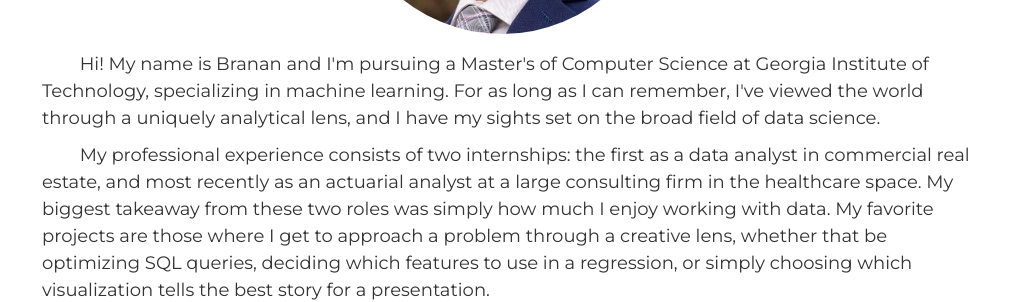
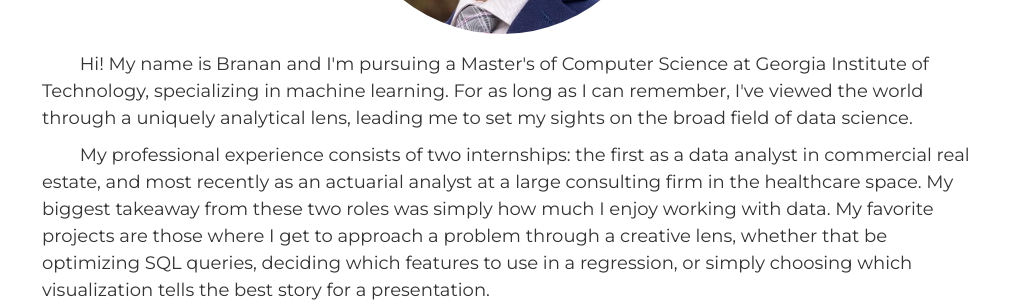
Before and after one commit to brananharrison/new_repo, a Jekyll site: the page built from index.html, in a window 1280 px wide and 900 px high, scrolled down 989 px. Shown: the part 207-509 px from the top of the window, without its empty margins (138-1147 px from the left). Built offline with Jekyll 4.4.1, drawn with Linux system fonts in a browser that asks for light colours.

Commit message:
Update about.html

```diff
--- a/_includes/about.html
+++ b/_includes/about.html
@@ -6,7 +6,7 @@
 
 <div style="text-align: left; margin: 5px auto; padding-left: 20px;">
   <p style="margin: 0; font-size: 18px; color: #333333;">
-    &nbsp;&nbsp;&nbsp;&nbsp;&nbsp;&nbsp;&nbsp;&nbsp;Hi! My name is Branan and I'm pursuing a Master's of Computer Science at Georgia Institute of Technology, specializing in machine learning. For as long as I can remember, I've viewed the world through a uniquely analytical lens, and I have my sights set on the broad field of data science.
+    &nbsp;&nbsp;&nbsp;&nbsp;&nbsp;&nbsp;&nbsp;&nbsp;Hi! My name is Branan and I'm pursuing a Master's of Computer Science at Georgia Institute of Technology, specializing in machine learning. For as long as I can remember, I've viewed the world through a uniquely analytical lens, leading me to set my sights on the broad field of data science.
   </p>
   <div style="height: 10px;"></div>
   <p style="margin: 0; font-size: 18px; color: #333333;">
```
